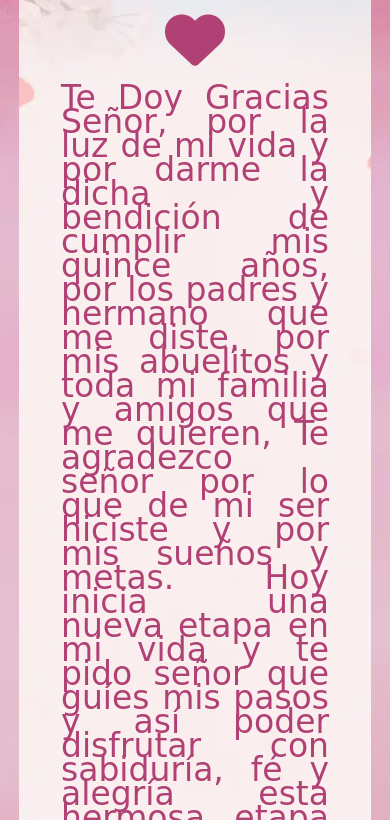
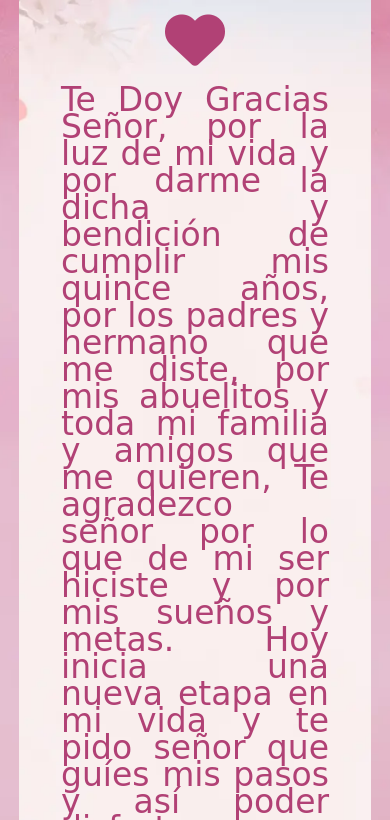
Before and after one commit to LuisRo83/dayri, a plain HTML site: page public/index.html in a window 390 px wide. Shown: the part 301-1121 px from the top of the page. Drawn offline with Linux system fonts and the light colour scheme; a web font is replaced by a local one.

Commit message:
Descripción cambios 07

```diff
--- a/public/style.css
+++ b/public/style.css
@@ -287,7 +287,6 @@ body {
 		font-size: 40px;
 		font-weight: bold;
 	}
-
 	.cont-vestido {
 	padding: 10px;
 	padding-top: 10px;
@@ -296,12 +295,11 @@ body {
 }
 .cont-oracion {
 	font-size: 33px;
-	line-height: 24px;
+	line-height: 27px;
 	padding: 12px;
 	padding-top: 10px;
 	padding-bottom: 0px;
 	text-align: justify;
 }
 
-
 }
```
